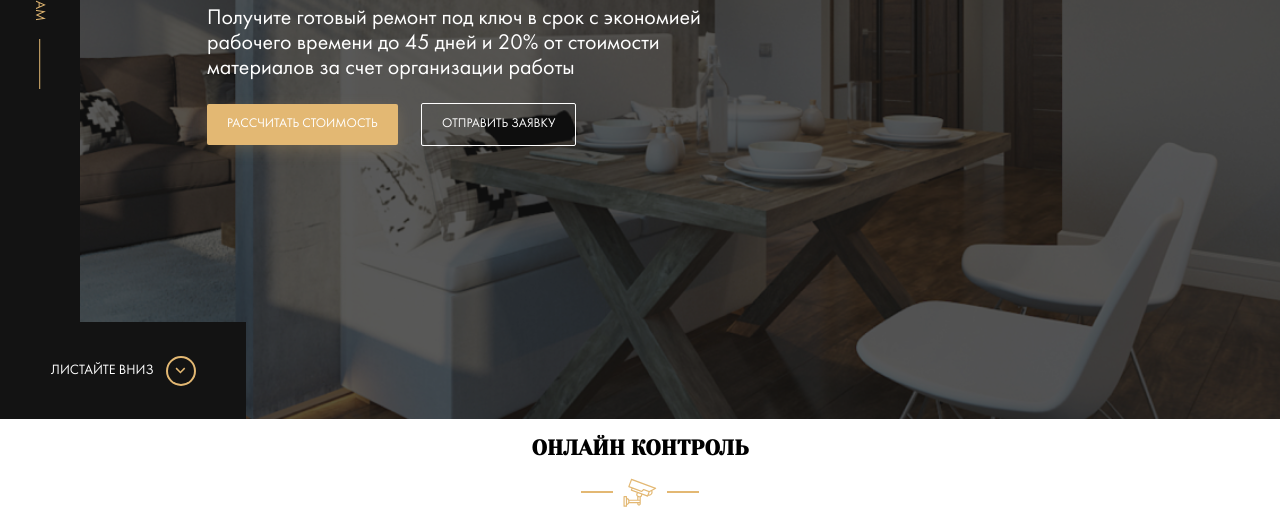
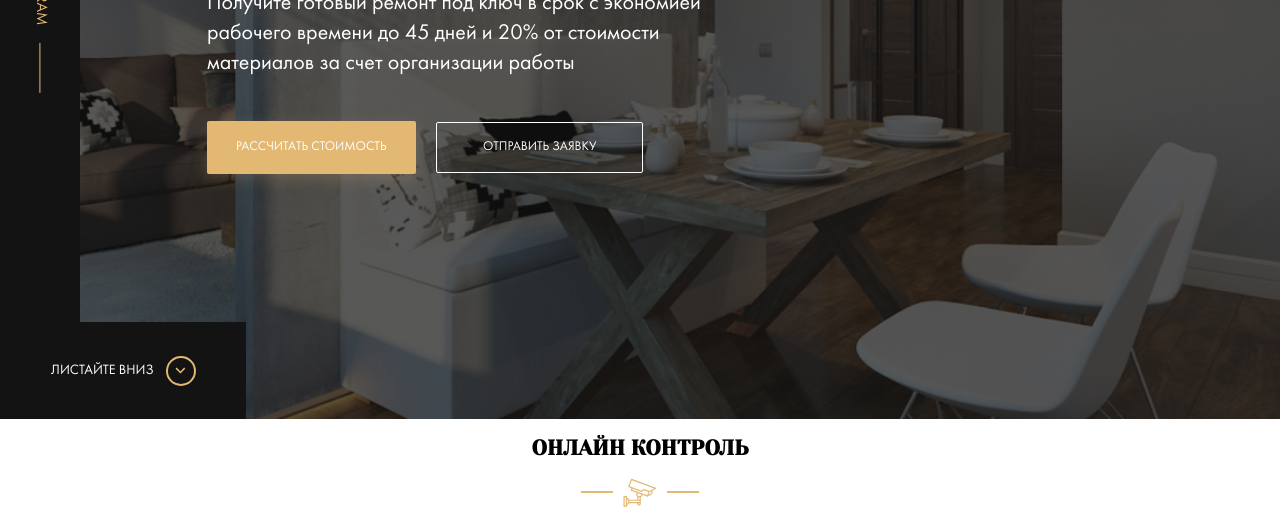
Before and after one commit to HANWoWDOGY/MyProject--1, a website: page index.html in a window 1280 px wide. Shown: the part 381-888 px from the top of the page. Drawn offline with Linux system fonts and the light colour scheme; files whose address does not match are found by name.

Commit message:
min-height: 6.92rem

```diff
--- a/sass/_interface.sass
+++ b/sass/_interface.sass
@@ -1,5 +1,5 @@
 .button
-  padding: 13px 20px
+  padding: 11px 24px
   border: none
   border-radius: 2px
   text-transform: uppercase
--- a/sass/templates/_header.sass
+++ b/sass/templates/_header.sass
@@ -12,13 +12,14 @@
   align-items: center
 .logo
   color: $primary
+  font-size: 1.075rem
   text-transform: uppercase
 .nav
   &__item
     text-decoration: none
     color: $light
     text-transform: uppercase
-    margin-right: 2.85rem
+    margin-right: 2.5rem
     &:hover
       color: $primary
       transition: color 0.2s
--- a/sass/templates/_hero.sass
+++ b/sass/templates/_hero.sass
@@ -32,6 +32,7 @@
     bottom: 0
     min-width: 17.6rem
     min-height: 6.92rem
+    line-height: 138.6%
     background-color: $dark
     &::after
       content: ""
@@ -45,11 +46,17 @@
     position: relative
     max-width: 47.85rem
     margin-left: 4.28rem
+  &__title
+    margin-bottom: 1rem
   &__text
+    line-height: 30px
     font-size: 1.57rem
     max-width: 500px
+    margin: 0
+    margin-bottom: 3rem
   &__button
-    margin-right: 20px
+    margin-right: 17px
+    padding: 19px 29px
 .instagram
   background-color: $dark
   display: flex
@@ -59,6 +66,7 @@
     display: flex
     align-items: center
     line-height: 0.8
+    font-size: 1.1rem
     text-transform: uppercase
     color: $primary
     text-decoration: none
@@ -71,9 +79,14 @@
       margin-left: 18px
 .title
   margin: 0
+  line-height: 53px
   font-family: 'Yeseva One', cursive
   text-transform: uppercase
   font-weight: normal
   font-size: 2.857rem
+  margin-bottom: 1.357rem
   &--primary
     color: $primary
+.button
+  &--outline
+    padding: 17px 46px
```
Also changed, not shown: css/style.css.
